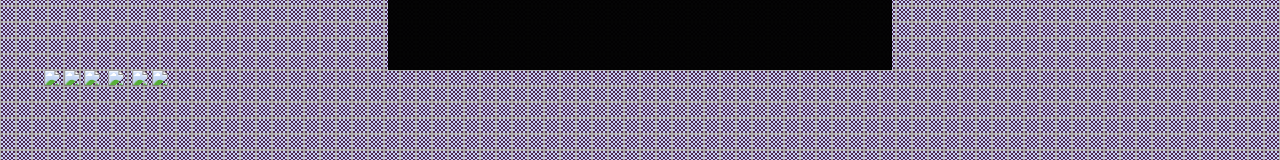
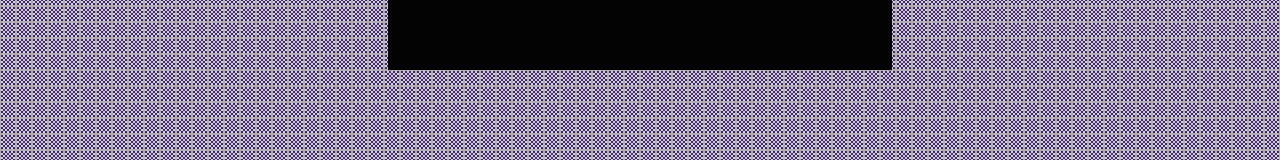
Before and after one commit to idougherty/supersuit, a plain HTML site: page index.html in a window 1280 px wide. Shown: the part 442-602 px from the top of the page. Drawn offline with Linux system fonts and the light colour scheme.

Commit message:
Fix images

```diff
--- a/index.html
+++ b/index.html
@@ -33,14 +33,14 @@
     <img src="art/trapdoorclosed.png" id="trapdoorC"/>
     <img src="art/trapdooropen.png" id="trapdoorO"/>
     <img src="art/floor.png" id="floor"/>
-    <img src="art/explain.png" id="explain"/>
-    <img src="art/title.png" id="title"/>
-    <img src="art/endscreen.png" id="endscreen"/>
+    <img src="art/explain.jpg" id="explain"/>
+    <img src="art/title.jpg" id="title"/>
+    <img src="art/endscreen.jpg" id="endscreen"/>
     <img src="art/frozoefront.png" id="frozoefront"/>
-    <img src="art/frozonefronttwalk.png" id="frontwalk"/>
+    <img src="art/frozonefronttwalk.gif" id="frontwalk"/>
     <img src="art/frozoneback.png" id="back"/>
-    <img src="art/frorightwalk.png" id="right"/>
-    <img src="art/froleftwalk.png" id="left"/>
+    <img src="art/frorightwalk.gif" id="right"/>
+    <img src="art/froleftwalk.gif" id="left"/>
     <img src="art/itsafist.png" id="fist"/>
     <img src="art/itsthegun.png" id="gun"/>
 
```
